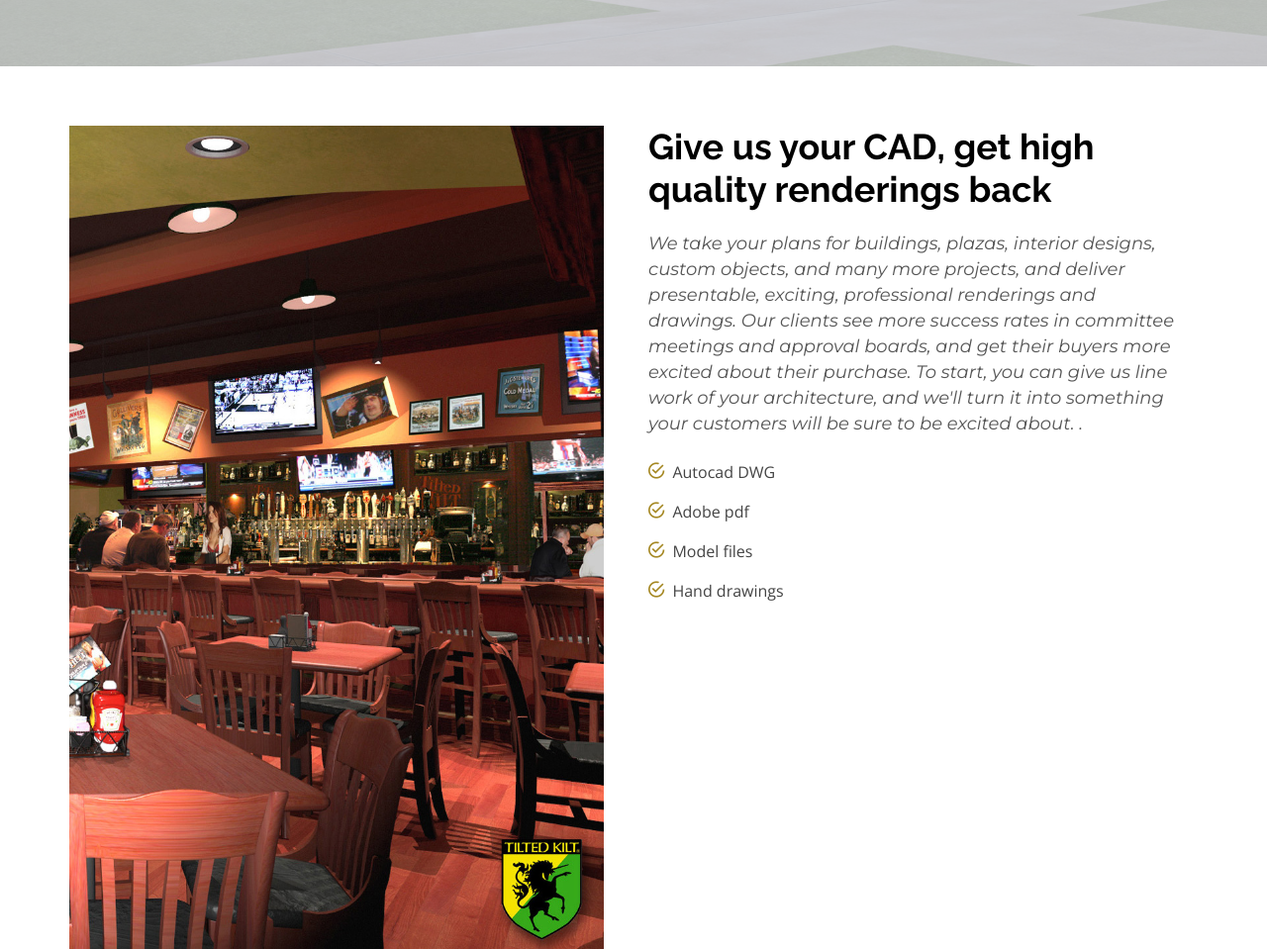
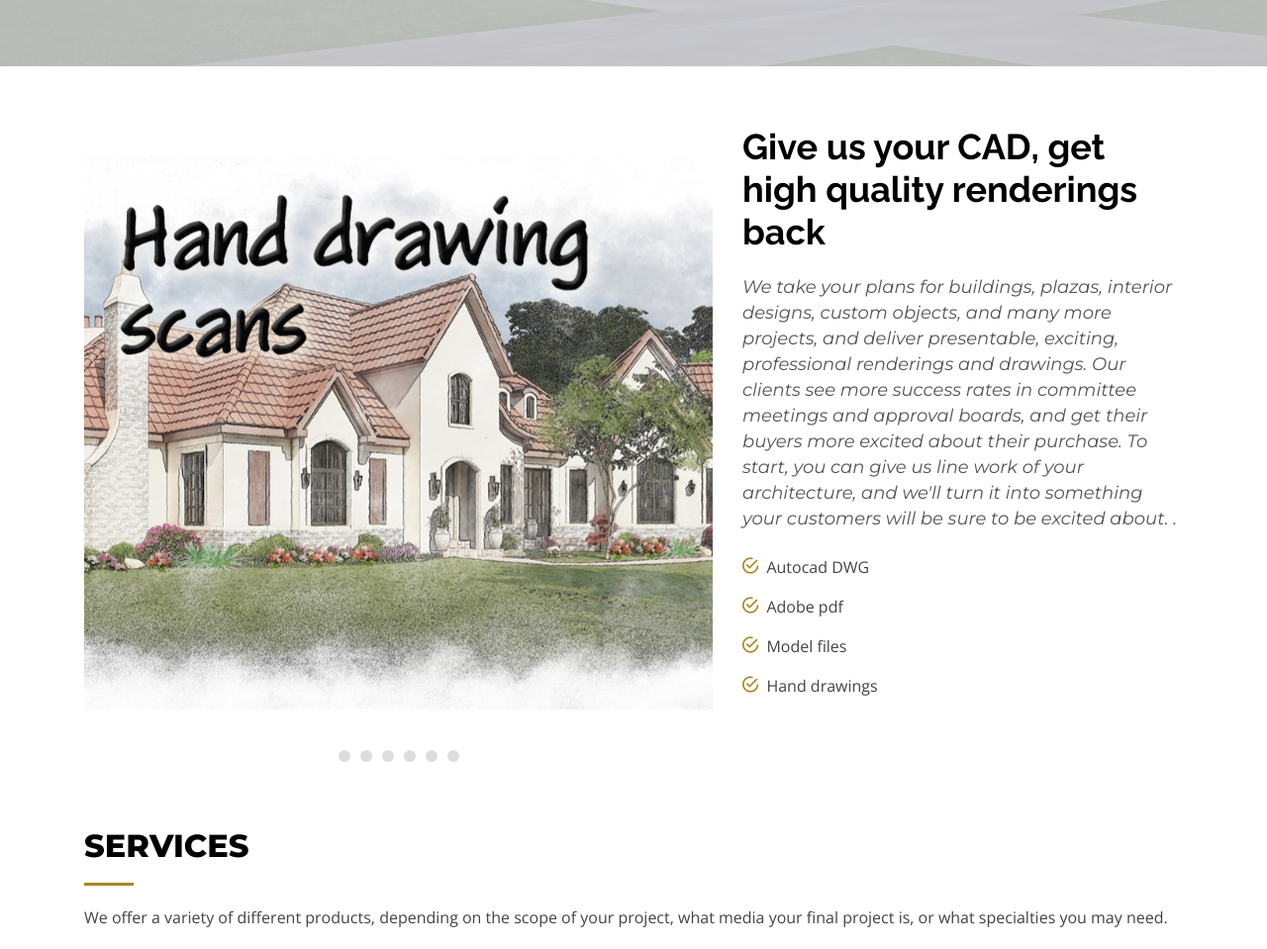
Before and after one commit to radfre/ImageGrille, a plain HTML site: page index.html in a window 1280 px wide. Shown: the part 700-1659 px from the top of the page at 99% size. Drawn offline with nearby package versions, Linux system fonts and the light colour scheme; files whose address does not match are found by name.

Commit message:
added about carousel

```diff
--- a/assets/css/style.css
+++ b/assets/css/style.css
@@ -539,13 +539,28 @@ body.mobile-nav-active #mobile-nav-toggle {
   padding: 60px 0 30px 0;
 }
 
+
 #about .about-img {
-  overflow: hidden;
 }
 
-#about .about-img img {
-  margin-left: -15px;
+#about img {
   max-width: 100%;
+  transition: 1s;
+  padding: 30px 0;
+}
+
+#about  .owl-dots {
+  margin-top: 5px;
+  text-align: center;
+}
+
+#about  .owl-dot {
+  display: inline-block;
+  margin: 0 5px;
+  width: 12px;
+  height: 12px;
+  border-radius: 50%;
+  background-color: #ddd;
 }
 
 #about .content h2 {
--- a/assets/js/main.js
+++ b/assets/js/main.js
@@ -36,6 +36,20 @@
     animateOut: 'fadeOut',
     items: 1
   });
+
+  // about carousel
+  $("#about-carousel").owlCarousel({
+    autoplay: true,
+    dots: true,
+    loop: true,
+    margin: 20, // increase margin between items
+    responsive: {
+      0: {
+        items: 1
+      }
+    }
+  });
+
 
   // Initiate the wowjs animation library
   new WOW().init();
--- a/index.html
+++ b/index.html
@@ -117,11 +117,19 @@
     <section id="about" class="wow fadeInUp">
         <div class="container">
             <div class="row">
-                <div class="col-lg-6 about-img">
-                    <img src="assets/img/about-img.jpg" alt="">
+                <div class="col-lg-7 about-img">
+                    <div id="about-carousel" class="owl-carousel">
+                        <img src="assets/img/about/about-01-handdrawing01.jpg" alt="">
+                        <img src="assets/img/about/about-01-handdrawing02.jpg" alt="">
+                        <img src="assets/img/about/about-01-Cad-pdf01.jpg" alt="">
+                        <img src="assets/img/about/about-01-Cad-pdf02.jpg" alt="">
+                        <img src="assets/img/about/about-02-modelflie01.jpg" alt="">
+                        <img src="assets/img/about/about-02-modelflie02.jpg" alt="">
+
+                    </div>
                 </div>
 
-                <div class="col-lg-6 content">
+                <div class="col-lg-5 content">
                     <h2>Give us your CAD, get high quality renderings back</h2>
                     <h3>We take your plans for buildings, plazas, interior designs, custom objects, and many more
                         projects, and
```
Also changed, not shown: assets/img/about/about-01-Cad-pdf01.jpg (added), assets/img/about/about-01-Cad-pdf02.jpg (added), assets/img/about/about-01-handdrawing01.jpg (added), assets/img/about/about-01-handdrawing02.jpg (added), assets/img/about/about-02-modelflie01.jpg (added), assets/img/about/about-02-modelflie02.jpg (added), assets/img/about/about-img.jpg (renamed from assets/img/about-img.jpg), assets/img/about/about-imgb.jpg (renamed from assets/img/about-imgb.jpg).
